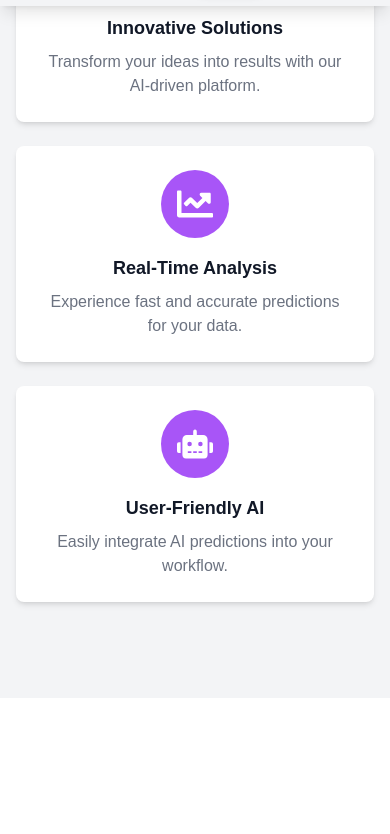
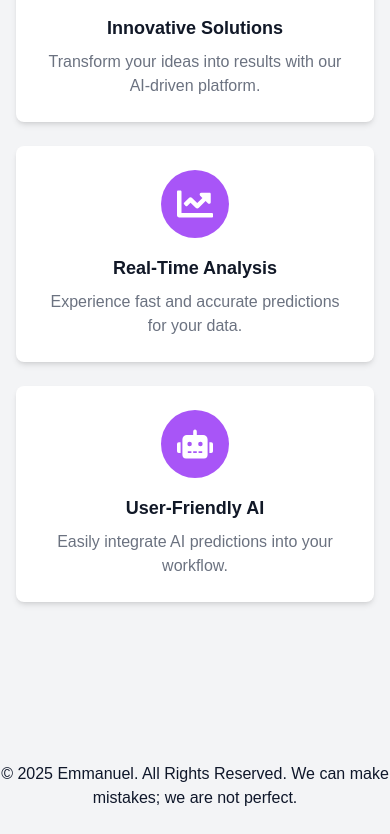
Before and after one commit to Emmanuel10701/AI_Prediction_Model, a Next.js app in the folder frontend/: page / in a window 390 px wide. Shown: the part 838-1672 px from the top of the page. Before the commit the page ends 1536 px from the top, so only its background shows below. Built offline with nearby package versions, Linux system fonts and the light colour scheme.

Commit message:
added changes to the UI

```diff
--- a/frontend/app/page.js
+++ b/frontend/app/page.js
@@ -31,6 +31,7 @@ export default function Home() {
   const [input, setInput] = useState("");
   const [image, setImage] = useState(null);
   const [messages, setMessages] = useState([]);
+  const currentYear = new Date().getFullYear();
 
   const handlePredict = () => {
     if (!input.trim() && !image) return;
@@ -63,7 +64,7 @@ export default function Home() {
   };
 
   return (
-    <div className="font-poppins h-screen flex flex-col">
+    <div className="font-poppins min-h-screen bg-gray-100 flex flex-col">
       {/* Hero Section */}
       <header className="text-center py-16 bg-gray-100">
         <motion.h1
@@ -87,7 +88,7 @@ export default function Home() {
 
       {/* Features Section */}
       <AnimatePresence>
-        { messages.length === 0 && (
+        {messages.length === 0 && (
           <motion.section
             className="py-8 px-4 md:px-12 bg-gray-100"
             initial={{ opacity: 0 }}
@@ -99,7 +100,7 @@ export default function Home() {
               <h2 className="text-4xl font-bold mb-8 bg-clip-text text-transparent bg-gradient-to-r from-purple-400 to-green-500">
                 Why Choose <span className="text-green-600">Our AI Platform</span>?
               </h2>
-              <div className="grid grid-cols-1 bg-gray-100 sm:grid-cols-2 lg:grid-cols-4 gap-6">
+              <div className="grid grid-cols-1 sm:grid-cols-2 lg:grid-cols-4 gap-6">
                 {features.map((feature, index) => (
                   <motion.div
                     key={index}
@@ -135,8 +136,8 @@ export default function Home() {
                 <motion.div
                   className={`max-w-sm p-3 rounded-lg ${
                     msg.type === "input"
-                      ? "bg-blue-500 text-white rounded-xl rounded-tr-none"
-                      : "bg-slate-200 rounded-xl rounded-tl-none text-gray-900"
+                      ? "bg-blue-500 text-white mx-10 font-semibold rounded-xl rounded-tr-none"
+                      : "bg-slate-200 mx-10 font-semibold  rounded-xl rounded-tl-none text-gray-900"
                   } shadow`}
                   initial={{ opacity: 0, y: 10 }}
                   animate={{ opacity: 1, y: 0 }}
@@ -151,14 +152,14 @@ export default function Home() {
       </div>
 
       {/* Fixed Input Section */}
-      <div className="fixed bottom-0 left-0 right-0 md:w-[60%] w-full mx-auto bg-gray-100 shadow-lg px-4 py-3 flex items-center gap-2">
+      <div className="fixed bottom-20 left-0 right-0 md:w-[60%] w-full mx-auto bg-gray-100  px-4 py-3 flex items-center gap-2">
         <input
           type="text"
           value={input}
           onChange={(e) => setInput(e.target.value)}
           onKeyDown={handleKeyDown}
           placeholder="Type your input..."
-          className="flex-grow px-4 py-2 border-2 md:w-1/2 w-2/3 border-gray-300 shandow-sm rounded-lg focus:ring-2 focus:ring-purple-500"
+          className="flex-grow px-4 py-2 border-2 md:w-1/2 w-2/3 border-gray-300 hover:shandow-md shandow-sm rounded-lg focus:ring-2 focus:ring-purple-500"
         />
         <label className="cursor-pointer px-4 py-2 text-white bg-blue-600 rounded-full hover:bg-blue-700 shadow-md flex items-center gap-2">
           <FaImage />
@@ -177,6 +178,15 @@ export default function Home() {
           Search
         </button>
       </div>
+
+      {/* Footer */}
+      <footer className="bg-gray-100 text-slate-900 text-md  py-6 mt-auto">
+        <div className="container mx-auto text-center">
+          <p className="text-base md:text-md">
+            &copy; {currentYear} Emmanuel. All Rights Reserved. We can make mistakes; we are not perfect.
+          </p>
+        </div>
+      </footer>
     </div>
   );
 }
```
